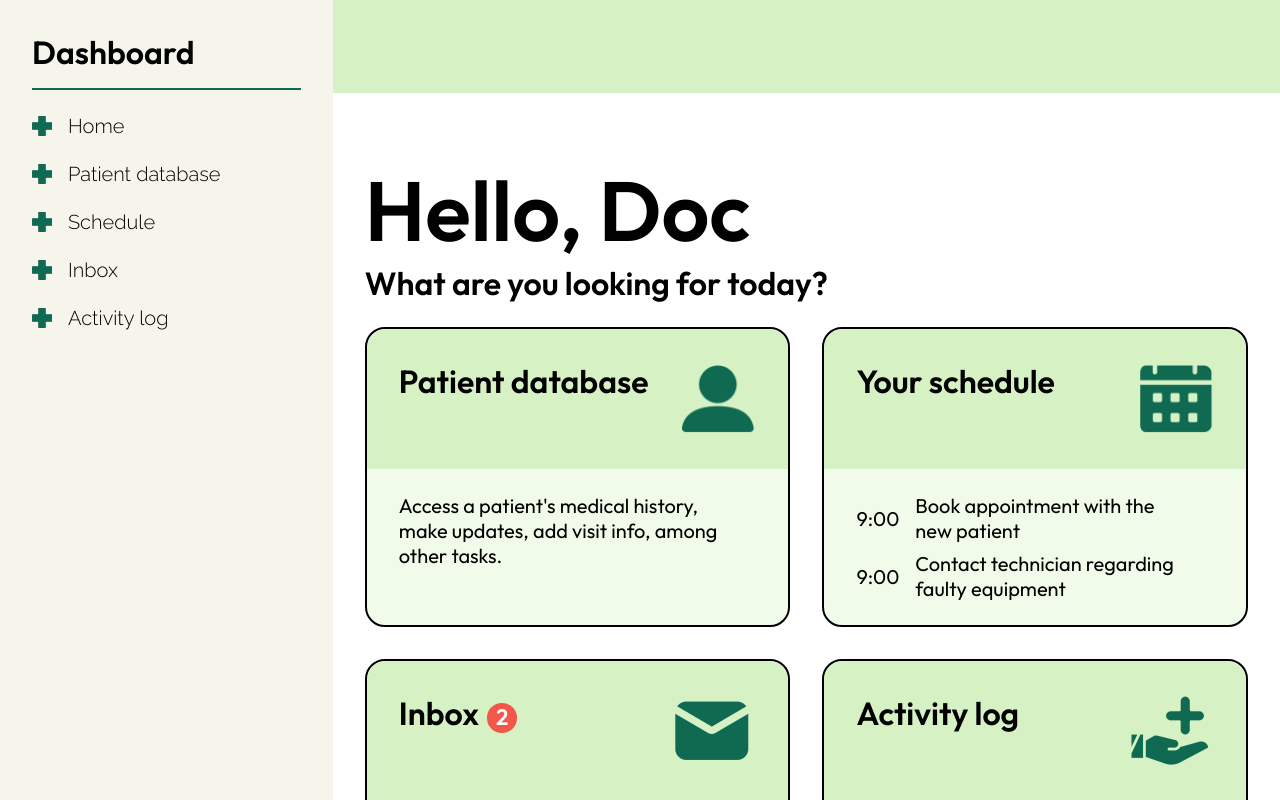
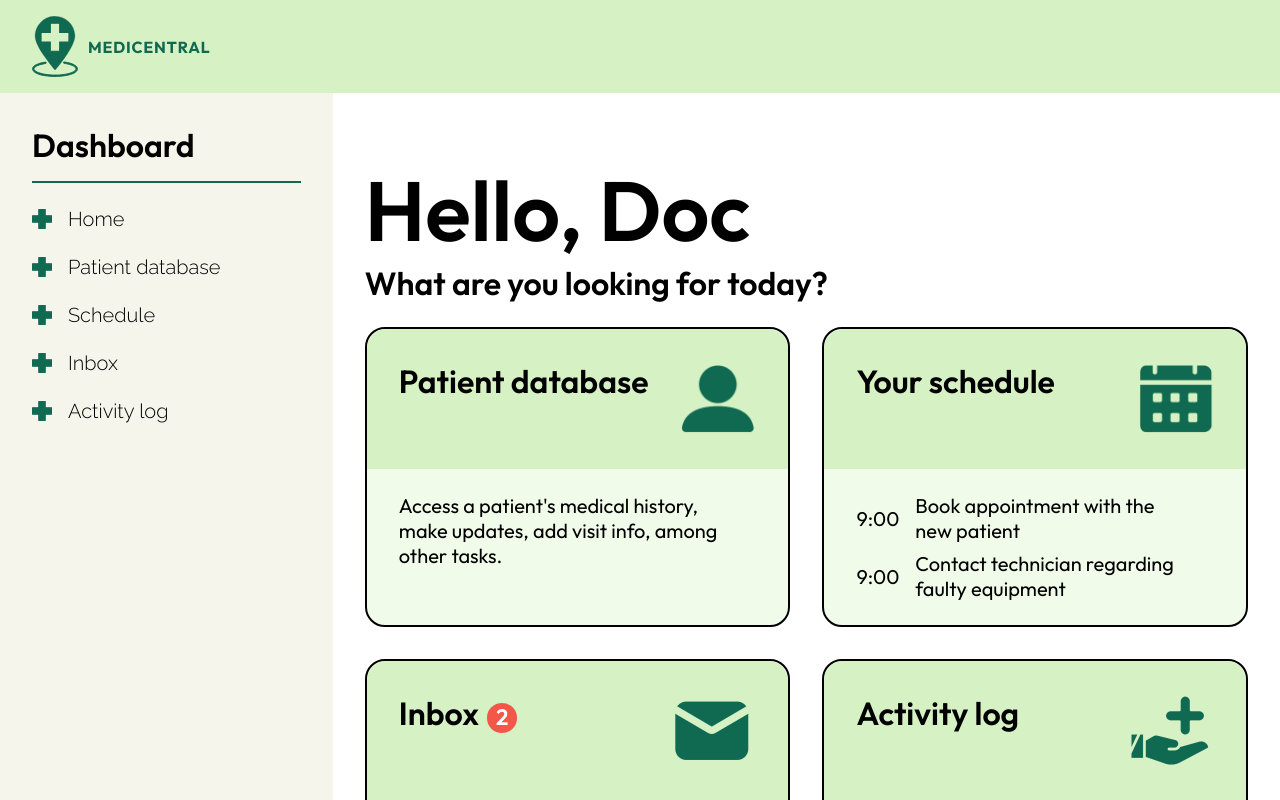
Before and after one commit to prinsergioprin/medicentral-app, a React (Create React App) app: page / in a window 1280 px wide. Shown: the top 800 px of the page. Built offline with nearby package versions, Linux system fonts and the light colour scheme.

Commit message:
Dashboard fix

```diff
--- a/src/Components/DashboardComponent/DashboardComponent.css
+++ b/src/Components/DashboardComponent/DashboardComponent.css
@@ -7,7 +7,7 @@
   padding: 2rem;
   background-color: var(--base-shadow);
   position: fixed;
-  top: 0;
+  top: 5.8rem;
   left: 0;
   display: flex;
   flex-direction: column;
```
